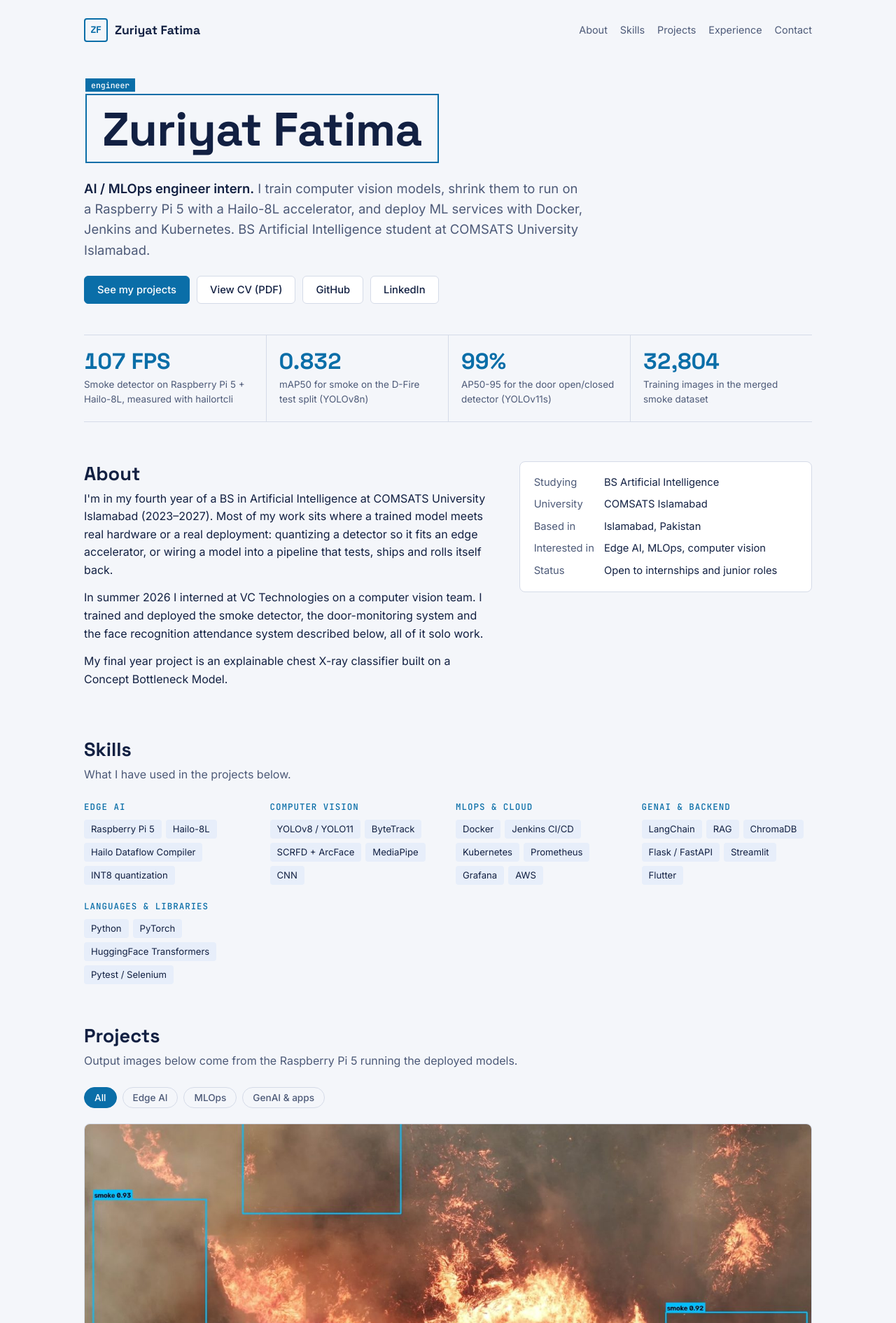
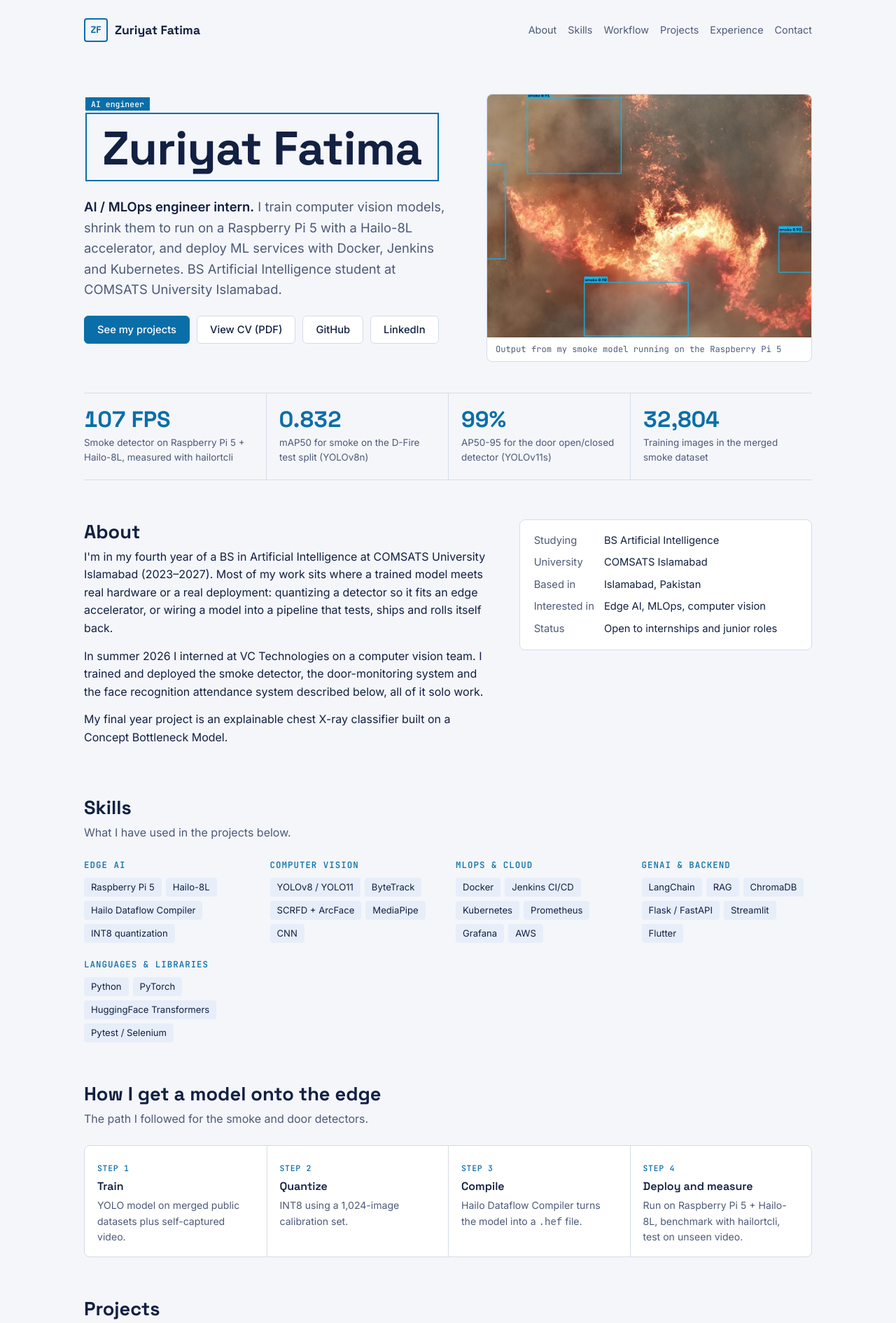
Before and after one commit to ZuriyatFatima/ZuriyatFatima.github.io, a plain HTML site: page index.html in a window 1280 px wide. Shown: the top 1890 px of the page at 70% size. Drawn offline with Linux system fonts and the light colour scheme.

Commit message:
Add files via upload

```diff
--- a/index.html
+++ b/index.html
@@ -24,11 +24,17 @@ a{color:var(--accent)}
 header.nav{display:flex;justify-content:space-between;align-items:center;gap:16px;padding:18px 0;flex-wrap:wrap}
 .logo{font-family:var(--f-display);font-weight:700;font-size:1.1rem;display:flex;align-items:center;gap:10px;color:var(--ink);text-decoration:none}
 .logo i{font-style:normal;display:grid;place-items:center;width:34px;height:34px;border:2px solid var(--accent);color:var(--accent);font-size:.85rem;border-radius:4px}
-nav a{color:var(--muted);text-decoration:none;font-size:.9rem;margin-left:18px}
+nav{display:flex;flex-wrap:wrap;gap:6px 16px}
+nav a{color:var(--muted);text-decoration:none;font-size:.9rem}
 nav a:hover,nav a:focus-visible{color:var(--accent)}
-.hero{padding:56px 0 44px;display:grid;gap:22px}
+.hero{padding:56px 0 44px;display:grid;grid-template-columns:1.15fr 1fr;gap:40px;align-items:center}
+.hero-text{display:grid;gap:22px;min-width:0}
+.fig{margin:0;border:1px solid var(--line);border-radius:8px;overflow:hidden;background:var(--surface)}
+.fig img{display:block;width:100%;aspect-ratio:4/3;object-fit:cover}
+.fig figcaption{font:400 .76rem var(--f-mono);color:var(--muted);padding:9px 12px}
+@media(max-width:860px){.hero{grid-template-columns:1fr;gap:28px}}
 .box{position:relative;display:inline-block;padding:14px 22px 10px;margin-left:2px;border:2px solid var(--accent);justify-self:start;max-width:100%}
-.box:before{content:"engineer";position:absolute;left:-2px;top:-24px;background:var(--accent);color:var(--accent-ink);font:500 .72rem var(--f-mono);padding:2px 8px}
+.box:before{content:"AI engineer";position:absolute;left:-2px;top:-24px;background:var(--accent);color:var(--accent-ink);font:500 .72rem var(--f-mono);padding:2px 8px}
 h1{font-family:var(--f-display);font-weight:700;font-size:clamp(2.2rem,7vw,4.2rem);line-height:1.05;margin:0;letter-spacing:-.01em;text-wrap:balance}
 .lead{font-size:1.15rem;max-width:62ch;color:var(--muted);margin:0}
 .lead b{color:var(--ink);font-weight:600}
@@ -83,16 +89,33 @@ h2{font:700 1.7rem var(--f-display);margin:0 0 6px;text-wrap:balance}
 footer{padding:48px 0 40px;color:var(--muted);font-size:.85rem;display:flex;justify-content:space-between;gap:12px;flex-wrap:wrap}
 :focus-visible{outline:2px solid var(--accent);outline-offset:2px}
 @media(prefers-reduced-motion:reduce){html{scroll-behavior:auto}}
+.flow{display:grid;grid-template-columns:repeat(auto-fit,minmax(190px,1fr));gap:0;border:1px solid var(--line);border-radius:8px;background:var(--surface);overflow:hidden}
+.step{padding:18px 18px 16px;border-left:1px solid var(--line);min-width:0}
+.step:first-child{border-left:0}
+.step b{display:block;font:600 1rem var(--f-display);margin:4px 0 6px}
+.step small{font:500 .72rem var(--f-mono);color:var(--accent);letter-spacing:.06em}
+.step p{margin:0;font-size:.88rem;color:var(--muted)}
+@media(max-width:700px){.step{border-left:0;border-top:1px solid var(--line)}.step:first-child{border-top:0}}
+.pipe{display:flex;flex-wrap:wrap;align-items:center;gap:6px;font:500 .78rem var(--f-mono)}
+.pipe span{background:var(--tag);padding:3px 9px;border-radius:4px}
+.pipe i{font-style:normal;color:var(--accent)}
+table.m{border-collapse:collapse;font-size:.85rem;font-variant-numeric:tabular-nums;width:100%}
+.mwrap{overflow-x:auto}
+table.m th,table.m td{text-align:right;padding:5px 10px;border-bottom:1px solid var(--line)}
+table.m th:first-child,table.m td:first-child{text-align:left}
+table.m th{font:500 .72rem var(--f-mono);color:var(--muted);letter-spacing:.05em}
+table.m tr.main td{color:var(--accent);font-weight:600}
 </style>
 
 </head><body><div class="wrap">
 <header class="nav">
   <a class="logo" href="#top"><i>ZF</i>Zuriyat Fatima</a>
-  <nav aria-label="Sections"><a href="#about">About</a><a href="#skills">Skills</a><a href="#projects">Projects</a><a href="#experience">Experience</a><a href="#contact">Contact</a></nav>
+  <nav aria-label="Sections"><a href="#about">About</a><a href="#skills">Skills</a><a href="#workflow">Workflow</a><a href="#projects">Projects</a><a href="#experience">Experience</a><a href="#contact">Contact</a></nav>
 </header>
 
 <main id="top">
 <div class="hero">
+<div class="hero-text">
   <div class="box"><h1>Zuriyat Fatima</h1></div>
   <p class="lead"><b>AI / MLOps engineer intern.</b> I train computer vision models, shrink them to run on a Raspberry Pi 5 with a Hailo-8L accelerator, and deploy ML services with Docker, Jenkins and Kubernetes. BS Artificial Intelligence student at COMSATS University Islamabad.</p>
   <div class="cta">
@@ -101,6 +124,8 @@ footer{padding:48px 0 40px;color:var(--muted);font-size:.85rem;display:flex;just
     <a class="btn" href="https://github.com/ZuriyatFatima">GitHub</a>
     <a class="btn" href="https://www.linkedin.com/in/zuriyat-fatima-643778329/">LinkedIn</a>
   </div>
+</div>
+<figure class="fig"><img src="smoke.jpg" alt="Smoke detections from my model, drawn as boxes with confidence scores"><figcaption>Output from my smoke model running on the Raspberry Pi 5</figcaption></figure>
 </div>
 
 <div class="stats" aria-label="Key results">
@@ -140,6 +165,17 @@ footer{padding:48px 0 40px;color:var(--muted);font-size:.85rem;display:flex;just
   </div>
 </section>
 
+<section id="workflow">
+  <h2>How I get a model onto the edge</h2>
+  <p class="sub">The path I followed for the smoke and door detectors.</p>
+  <div class="flow">
+    <div class="step"><small>STEP 1</small><b>Train</b><p>YOLO model on merged public datasets plus self-captured video.</p></div>
+    <div class="step"><small>STEP 2</small><b>Quantize</b><p>INT8 using a 1,024-image calibration set.</p></div>
+    <div class="step"><small>STEP 3</small><b>Compile</b><p>Hailo Dataflow Compiler turns the model into a <code>.hef</code> file.</p></div>
+    <div class="step"><small>STEP 4</small><b>Deploy and measure</b><p>Run on Raspberry Pi 5 + Hailo-8L, benchmark with hailortcli, test on unseen video.</p></div>
+  </div>
+</section>
+
 <section id="projects">
   <h2>Projects</h2>
   <p class="sub">Output images below come from the Raspberry Pi 5 running the deployed models.</p>
@@ -158,6 +194,10 @@ footer{padding:48px 0 40px;color:var(--muted);font-size:.85rem;display:flex;just
         <h3>Smoke detection on Raspberry Pi 5 + Hailo-8L</h3>
         <p>Trained a YOLOv8n model on merged public datasets (D-Fire and FireAndSmoke), using 32,804 training images, and reached 0.832 mAP50 for smoke on the D-Fire test split. Converted it to Hailo's <code>.hef</code> format with INT8 quantization (1,024-image calibration set) and deployed it on a Raspberry Pi 5, measuring 107 FPS on-device.</p>
         <p>Validated on unseen 4K smoke videos (99–100% hit rate at a 0.25 confidence threshold) and documented how detection rates change at stricter thresholds.</p>
+        <div class="mwrap"><table class="m"><thead><tr><th>CLASS</th><th>PRECISION</th><th>RECALL</th><th>mAP50</th><th>mAP50-95</th></tr></thead><tbody>
+<tr class="main"><td>Smoke</td><td>0.841</td><td>0.774</td><td>0.832</td><td>0.521</td></tr>
+<tr><td>Fire</td><td>0.753</td><td>0.622</td><td>0.707</td><td>0.369</td></tr>
+<tr><td>All</td><td>0.797</td><td>0.698</td><td>0.769</td><td>0.445</td></tr></tbody></table></div>
         <p class="note">The model also has a fire class. It is weaker than smoke (0.707 mAP50), and I did not get to fine-tune it before the internship ended. A campfire triggers a false positive at 0.52 confidence, which is listed in the README.</p>
         <div class="chips"><span class="chip">YOLOv8n</span><span class="chip">INT8 quantization</span><span class="chip">Hailo-8L</span><span class="chip">Raspberry Pi 5</span></div>
         <div class="links"><a href="https://github.com/ZuriyatFatima/fire-smoke-detection-hailo">Code and results on GitHub</a></div>
@@ -196,6 +236,7 @@ footer{padding:48px 0 40px;color:var(--muted);font-size:.85rem;display:flex;just
         <h3>Self-healing ML deployment with Jenkins and Kubernetes</h3>
         <p>A DistilBERT sentiment API (Flask) shipped through a six-stage Jenkins pipeline: fetch, build and run, unit tests, Selenium UI tests, build and push to Docker Hub, deploy to Minikube. It runs as blue and green Kubernetes deployments behind one service. If the new version misbehaves, a rollback job patches the service selector back to the stable slot, which is a rule-based fallback image.</p>
         <p>Monitoring uses a custom Prometheus exporter for prediction confidence, Grafana dashboards, and Alertmanager to trigger the rollback.</p>
+        <div class="pipe" aria-label="Pipeline flow"><span>Git push</span><i>→</i><span>Jenkins: build, test</span><i>→</i><span>Docker Hub</span><i>→</i><span>Minikube blue / green</span><i>→</i><span>Prometheus + Alertmanager</span><i>→</i><span>Rollback to stable</span></div>
         <div class="chips"><span class="chip">Docker</span><span class="chip">Jenkins</span><span class="chip">Kubernetes</span><span class="chip">Prometheus</span><span class="chip">Grafana</span><span class="chip">Pytest</span><span class="chip">Selenium</span></div>
         <div class="links"><a href="https://github.com/ZuriyatFatima/selfhealing-mlops-FA23-BAI-054">Pipeline and manifests on GitHub</a></div>
       </div>
```
